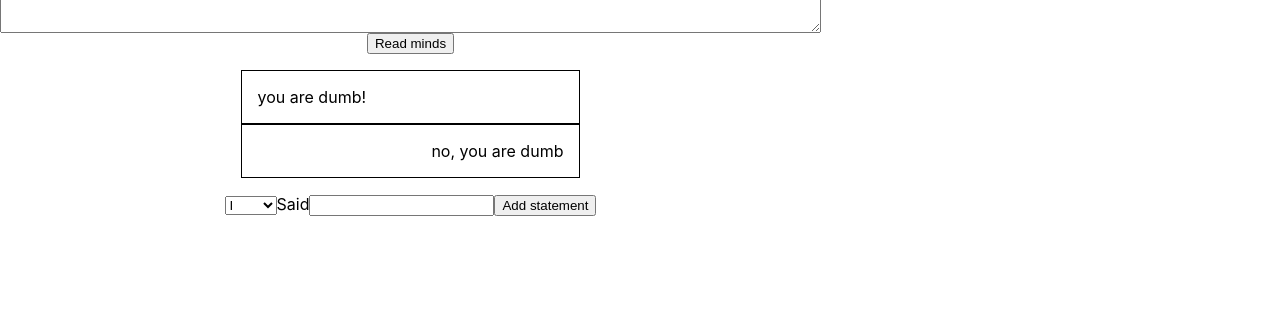
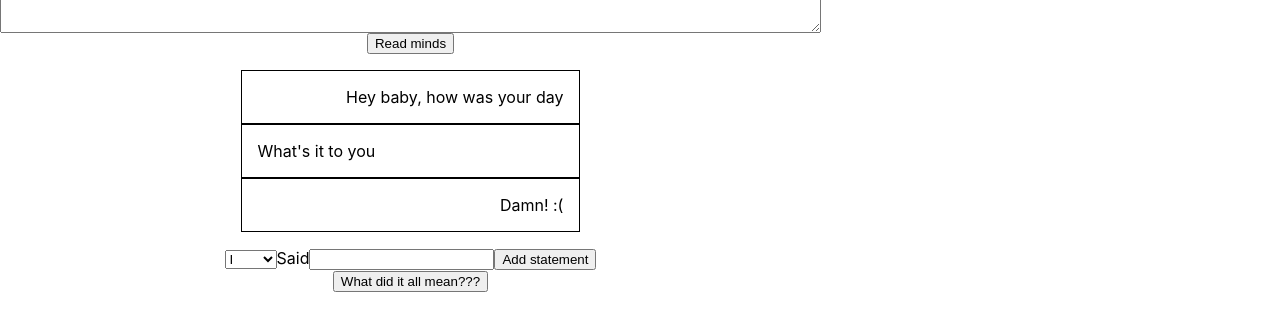
Before and after one commit to billbaincodes/Mind-Reader, a React (Create React App) app: page / in a window 1280 px wide. Shown: the part 465-796 px from the top of the page. Built offline with nearby package versions, Linux system fonts and the light colour scheme.

Commit message:
convo component successfully posting

```diff
--- a/src/App.css
+++ b/src/App.css
@@ -83,10 +83,10 @@
   padding: 1rem;
 }
 
-.i-said {
+.agent {
   text-align: left;
 }
 
-.they-said {
+.customer {
   text-align: right;
 }
--- a/src/App.js
+++ b/src/App.js
@@ -9,6 +9,7 @@ class App extends Component {
   state = {
     content: "",
     toneAnalysis: [],
+    convoAnalysis: [],
     loaded: false
   };
 
@@ -40,6 +41,43 @@ class App extends Component {
     }
   };
 
+
+
+
+
+
+  convoPost = (convo) => {
+
+    console.log(convo)
+
+      fetch(
+        "https://gateway.watsonplatform.net/tone-analyzer/api//v3/tone_chat?version=2017-09-21",
+        {
+          method: "POST",
+          mode: "cors",
+          // credentials: "include",
+          headers: {
+            // 'Access-Control-Allow-Origin': 'http://localhost:3000',
+            "Content-Type": "application/json",
+            "cache-control": "no-cache",
+            Authorization:
+              "Basic YXBpa2V5Ojk2ZkM4U1lSdmFfTDFwckpHWE1QRkc2enRkeDZvel9mMExJSWNJMi16eDdO"
+          },
+          body: JSON.stringify(convo)
+        }
+      )
+        .then(response => response.json())
+        .then(json => this.setState({ convoAnalysis: json}));
+
+  };
+
+
+
+
+
+
+
+
   topTones = () => {
     let unsortedTones = this.state.toneAnalysis.document_tone.tones;
     console.log(
@@ -67,7 +105,7 @@ class App extends Component {
         <h4 className="tagline"> Enter text, reveal the author's true emotions</h4>
         <textarea cols="100" rows="10" onChange={this.contentListener} value={this.state.content} />
         <button onClick={this.tonePost}>Read minds</button>
-        <Conversation />
+        <Conversation convoPost={this.convoPost}/>
         </div>
         <div className="container">
         {this.state.loaded ? (
--- a/src/components/Conversation.js
+++ b/src/components/Conversation.js
@@ -1,42 +1,103 @@
 import React, { Component } from "react";
 
 class Conversation extends Component {
+  constructor(props) {
+    super(props);
 
-
-  state = {
-    conversation: {}
+    this.state = {
+      convo: {
+        utterances: [
+          {
+            text: "Hey baby, how was your day",
+            user: "customer"
+          },
+          {
+            text: "What's it to you",
+            user: "agent"
+          },
+          {
+            text: "Damn! :(",
+            user: "customer"
+          }
+        ]
+      },
+      textInput: "",
+      currentSpeaker: "agent"
+    };
   }
 
+  selectListener = event => {
+    this.setState({ currentSpeaker: event.target.value });
+  };
 
-  renderStatement = (event) => {
-    event.preventDefault()
-    console.log('butts')
-    return (
-      <div>you are dumb!!!</div>
-    )
-  }
+  textListener = event => {
+    this.setState({ textInput: event.target.value });
+  };
+
+  addStatement = event => {
+    event.preventDefault();
+
+    this.setState({
+      utterances: this.state.utterances.concat({
+        text: this.state.textInput,
+        user: this.state.currentSpeaker
+      })
+    });
+  };
 
   render() {
     return (
       <div>
         <div class="conversation">
-          <div class="statement i-said">you are dumb!</div>
-          <div class="statement they-said">no, you are dumb</div>
-          {this.renderStatement}
+          {this.state.convo.utterances.map(utterance => {
+            let speaker = utterance.user;
+            let words = utterance.text;
+
+            return <div className={`statement ${speaker}`}>{words}</div>;
+          })}
         </div>
 
         <form>
-          <select>
-            <option>I</option>
-            <option>They</option>
+          <select onChange={this.selectListener}>
+            <option value="agent">I</option>
+            <option value="customer">They</option>
           </select>
           <label>Said</label>
-          <input type="text" />
-          <button onClick={this.renderStatement}>Add statement</button>
+          <input
+            type="text"
+            value={this.state.textInput}
+            onChange={this.textListener}
+          />
+          <button onClick={this.addStatement}>Add statement</button>
         </form>
+        <button onClick={() => this.props.convoPost(this.state.convo)}>
+          What did it all mean???
+        </button>
       </div>
     );
   }
 }
 
 export default Conversation;
+
+// Sample Convo
+// {
+//   "utterances": [
+//     {
+//       "text": "Hello, I'm having a problem with your product.",
+//       "user": "customer"
+//     },
+//     {
+//       "text": "OK, let me know what's going on, please.",
+//       "user": "agent"
+//     },
+//     {
+//       "text": "Well, nothing is working :(",
+//       "user": "customer"
+//     },
+//     {
+//       "text": "Sorry to hear that.",
+//       "user": "agent"
+//     }
+//   ]
+// }
```
